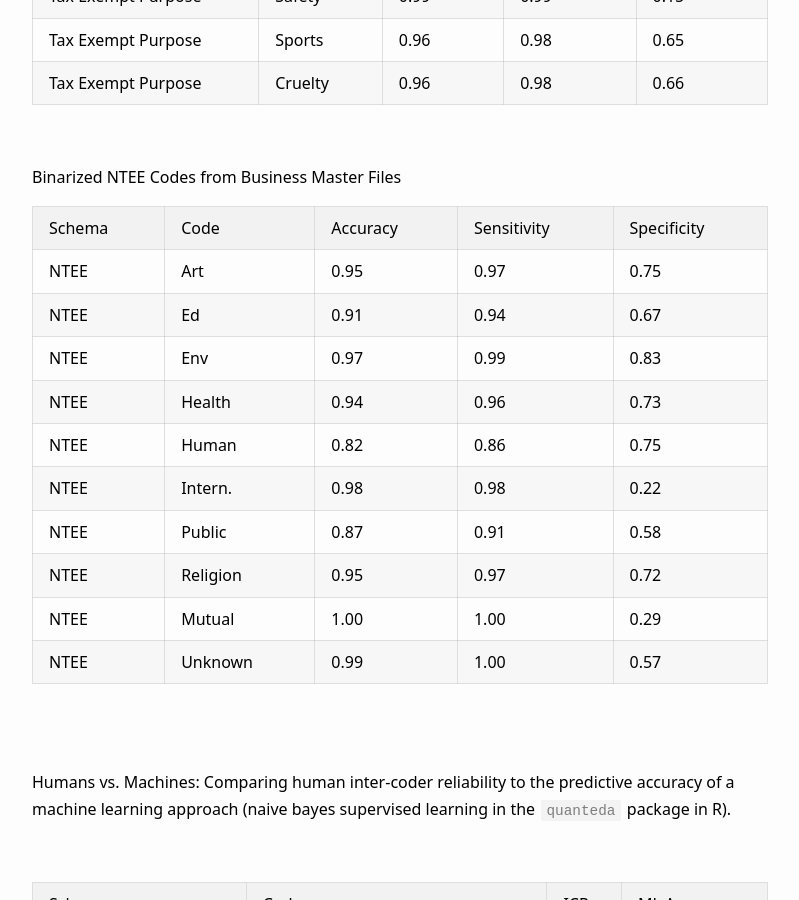
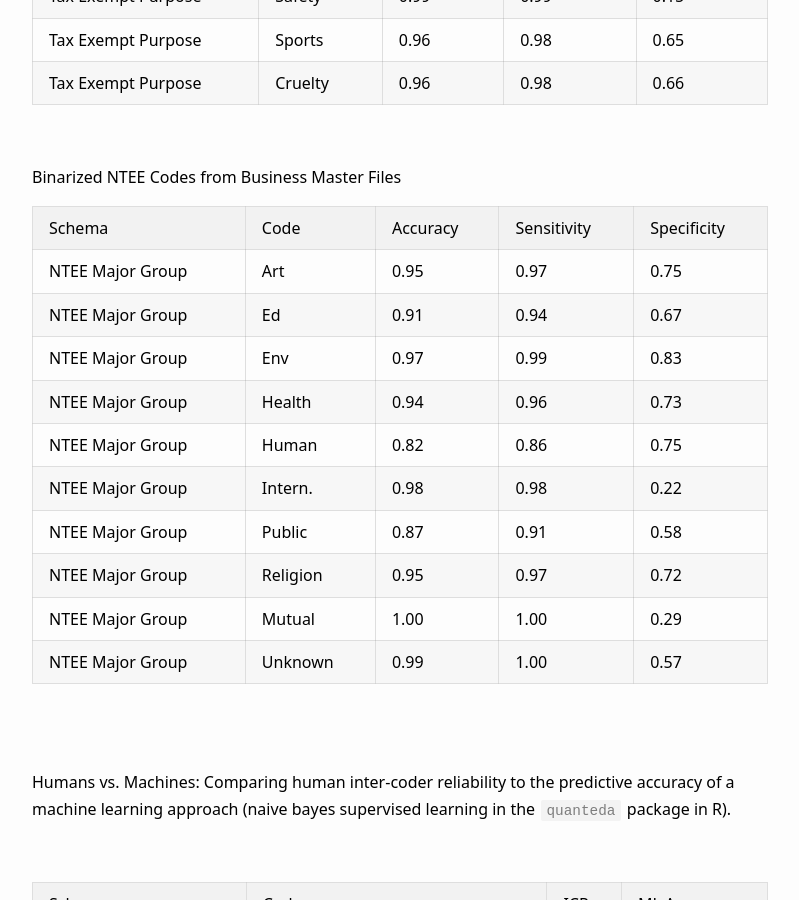
Before and after one commit to Nonprofit-Open-Data-Collective/machine_learning_mission_codes, a Jekyll site: the page built from docs/index.md, in a window 1280 px wide and 900 px high, scrolled down 2430 px. Shown: the whole window, without its empty margins (240-1039 px from the left). Built offline with Jekyll 4.4.1, drawn with Linux system fonts in a browser that asks for light colours.

Commit message:
Update index.md

```diff
--- a/docs/index.md
+++ b/docs/index.md
@@ -80,16 +80,16 @@ Specificity tells us how often we misclassify cases that do not belong to the co
 
 | Schema             | Code       | Accuracy | Sensitivity | Specificity |
 |--------------------|------------|----------|-------------|-------------|
-| NTEE               | Art        | 0.95     | 0.97        | 0.75        |
-| NTEE               | Ed         | 0.91     | 0.94        | 0.67        |
-| NTEE               | Env        | 0.97     | 0.99        | 0.83        |
-| NTEE               | Health     | 0.94     | 0.96        | 0.73        |
-| NTEE               | Human      | 0.82     | 0.86        | 0.75        |
-| NTEE               | Intern.    | 0.98     | 0.98        | 0.22        |
-| NTEE               | Public     | 0.87     | 0.91        | 0.58        |
-| NTEE               | Religion   | 0.95     | 0.97        | 0.72        |
-| NTEE               | Mutual     | 1.00     | 1.00        | 0.29        |
-| NTEE               | Unknown    | 0.99     | 1.00        | 0.57        |
+| NTEE Major Group   | Art        | 0.95     | 0.97        | 0.75        |
+| NTEE Major Group   | Ed         | 0.91     | 0.94        | 0.67        |
+| NTEE Major Group   | Env        | 0.97     | 0.99        | 0.83        |
+| NTEE Major Group   | Health     | 0.94     | 0.96        | 0.73        |
+| NTEE Major Group   | Human      | 0.82     | 0.86        | 0.75        |
+| NTEE Major Group   | Intern.    | 0.98     | 0.98        | 0.22        |
+| NTEE Major Group   | Public     | 0.87     | 0.91        | 0.58        |
+| NTEE Major Group   | Religion   | 0.95     | 0.97        | 0.72        |
+| NTEE Major Group   | Mutual     | 1.00     | 1.00        | 0.29        |
+| NTEE Major Group   | Unknown    | 0.99     | 1.00        | 0.57        |
 |--------------------|------------|----------|-------------|-------------|
 
 
```
